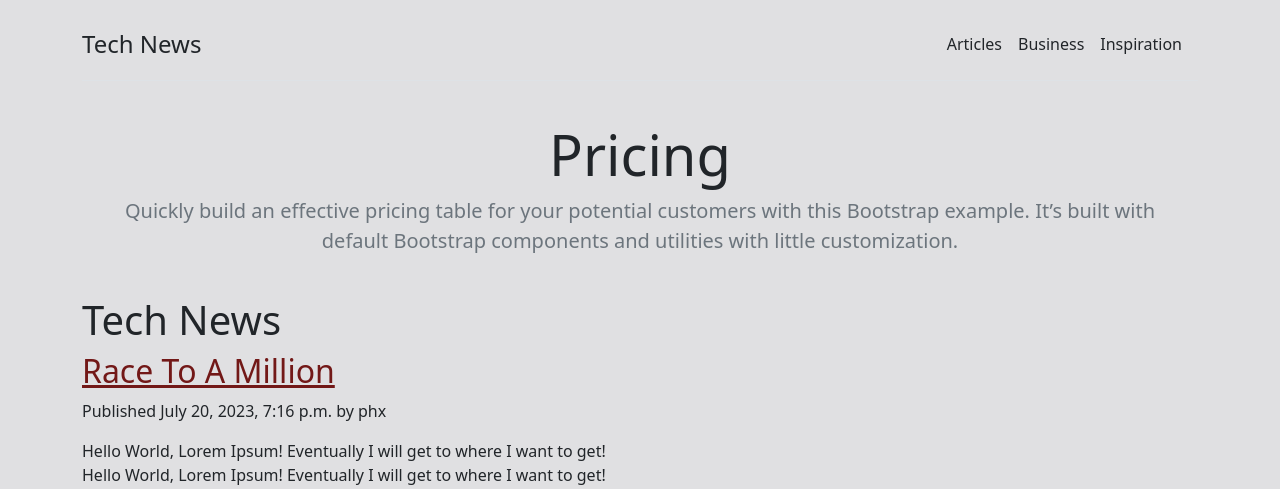
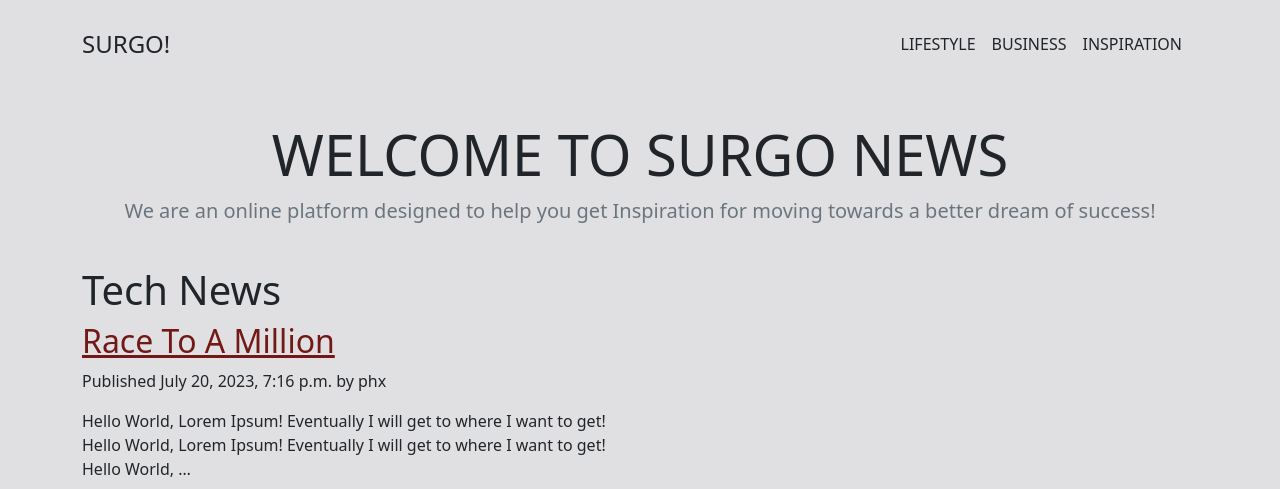
Before and after one commit to Ndhlovu1/tech-news, a Django app: page /blog/ in a window 1280 px wide. Shown: the top 489 px of the page. Run offline with Django 4.2, Linux system fonts and the light colour scheme; data comes from the database, SQL or seed files in the repository; some libraries are stand-ins or nearby versions.

Commit message:
Updated Navbar and Layout

```diff
--- a/TechNewsProject/blog_app/templates/blog/_header.html
+++ b/TechNewsProject/blog_app/templates/blog/_header.html
@@ -1,19 +1,19 @@
 <header>
     <div  class="d-flex flex-column flex-md-row align-items-center pb-3 mb-4 border-bottom">
       <a href="/" class="d-flex align-items-center text-dark text-decoration-none">
-        <span class="fs-4">Tech News</span>
+        <span class="fs-4">SURGO!</span>
       </a>
-
+      <!-- SURGO is Latin for I RISE -->
       <nav class="d-inline-flex mt-2 mt-md-0 ms-md-auto">
-        <a class="me-3 py-2 text-dark text-decoration-none" href="#">Articles</a>
-        <a class="me-3 py-2 text-dark text-decoration-none" href="#">Business</a>
-        <a class="me-3 py-2 text-dark text-decoration-none" href="#">Inspiration</a>
+        <a class="me-3 py-2 text-dark text-decoration-none" href="#">LIFESTYLE</a>
+        <a class="me-3 py-2 text-dark text-decoration-none" href="#">BUSINESS</a>
+        <a class="me-3 py-2 text-dark text-decoration-none" href="#">INSPIRATION</a>
       </nav>
 
     </div>
 
     <div class="pricing-header p-3 pb-md-4 mx-auto text-center">
-      <h1 class="display-4 fw-normal">Pricing</h1>
-      <p class="fs-5 text-muted">Quickly build an effective pricing table for your potential customers with this Bootstrap example. It’s built with default Bootstrap components and utilities with little customization.</p>
+      <h1 class="display-4 fw-normal">WELCOME TO SURGO NEWS</h1>
+      <p class="fs-5 text-muted">We are an online platform designed to help you get Inspiration for moving towards a better dream of success!</p>
     </div>
   </header>
```
